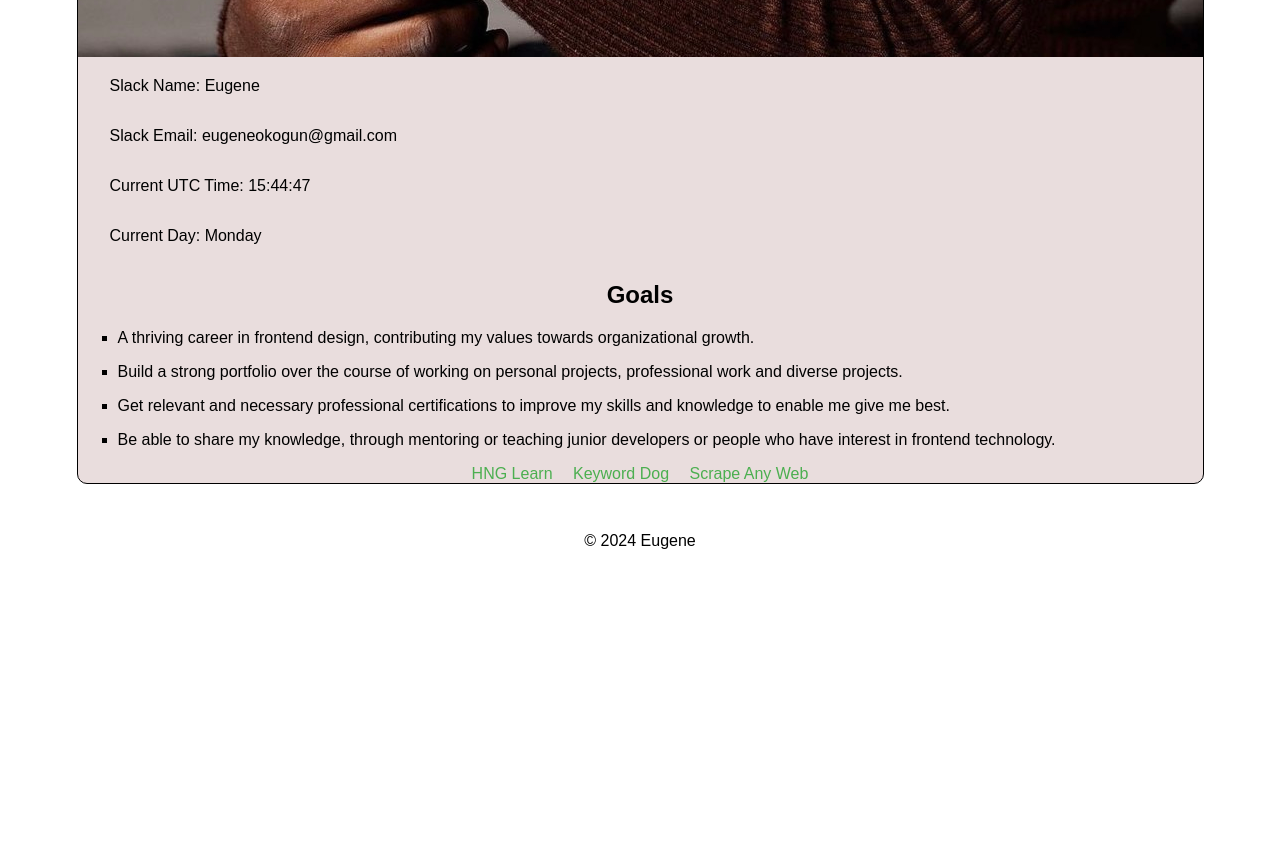
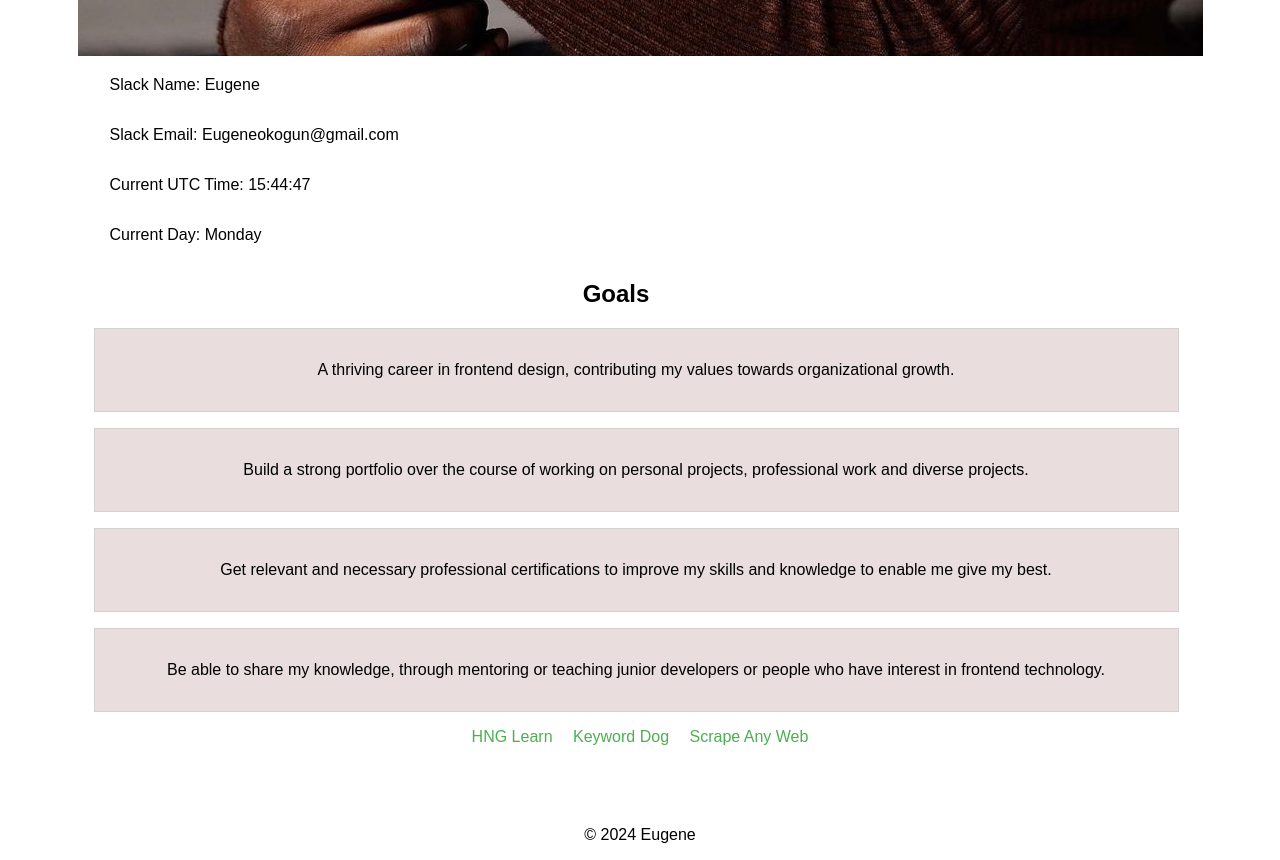
Before and after one commit to onlyeugene/HNG-Profile, a plain HTML site: page index.html in a window 1280 px wide. Shown: the part 1420-2280 px from the top of the page. Before the commit the page ends 1986 px from the top, so only its background shows below. Drawn offline with Linux system fonts and the light colour scheme.

Commit message:
first commit

```diff
--- a/index.html
+++ b/index.html
@@ -15,7 +15,7 @@
             <img id="profile-img" src="./assets/IMG_6275.jpg" alt="Slack Profile Picture" data-testid="slackProfilePicture">
             <div id="profile_content">
                 <p data-testid="slackDisplayName">Slack Name: <span>Eugene</span></p>
-                <p data-testid="slackEmail">Slack Email: <span>eugeneokogun@gmail.com</span></p>
+                <p data-testid="slackEmail">Slack Email: <span>Eugeneokogun@gmail.com</span></p>
                 <p data-testid="currentTimeUTC">Current UTC Time: <span id="utc-time"></span></p>
                 <p data-testid="currentDay">Current Day: <span id="current-day"></span></p>
             </div>
@@ -23,10 +23,10 @@
         <section id="goals">
             <h2 data-testid="goals">Goals</h2>
             <ul data-testid="goalsList">
-                <li>A thriving career in frontend design, contributing my values towards organizational growth.</li>
-                <li>Build a strong portfolio over the course of working on personal projects, professional work and diverse projects.</li>
-                <li>Get relevant and necessary professional certifications to improve my skills and knowledge to enable me give me best.</li>
-                <li>Be able to share my knowledge, through mentoring or teaching junior developers or people who have interest in frontend technology.</li>
+                <li data-testid="goals1">A thriving career in frontend design, contributing my values towards organizational growth.</li>
+                <li data-testid="goals2">Build a strong portfolio over the course of working on personal projects, professional work and diverse projects.</li>
+                <li data-testid="goals3">Get relevant and necessary professional certifications to improve my skills and knowledge to enable me give my best.</li>
+                <li data-testid="goals4">Be able to share my knowledge, through mentoring or teaching junior developers or people who have interest in frontend technology.</li>
             </ul>
         </section>
         <section id="links">
--- a/style.css
+++ b/style.css
@@ -9,7 +9,7 @@ body {
 }
 
 header {
-    background-color: #4CAF50;
+    background-color: rgb(76, 46, 46);;
     color: white;
     padding: 1em;
     width: 100%;
@@ -21,22 +21,48 @@ main {
     flex-direction: column;
     align-items: center;
     margin: 2em;
-    border: 1px solid #000000;
+    padding:0 0 2em 0em;
+    /* border: 1px solid #000000;
     border-bottom-left-radius: 10px;
     border-bottom-right-radius: 10px;
+    background: rgb(233, 221, 221); */
+}
+
+#goals{
+    text-align: center;
+    width: 100%;
+    padding-right: 3em;
+}
+
+#goals li{
+    text-align: center;
+    font-size: 16px;
+    list-style: none;
+}
+
+#goals li:nth-child(1){
+    border: 1px solid rgb(212, 209, 209);;
+    padding: 2em 2em;
     background: rgb(233, 221, 221);
 }
-#goals{
-    text-align: center;
-    /* text-align: start; */
-    /* padding: 0 4em; */
-    width: 100%;
+#goals li:nth-child(2){
+    border: 1px solid rgb(212, 209, 209);;
+    padding: 2em 2em;
+    background: rgb(233, 221, 221);
 }
-#goals li{
-    text-align: start;
-    list-style: square;
-    font-size: 16px;
+
+#goals li:nth-child(3){
+    border: 1px solid rgb(212, 209, 209);;
+    padding: 2em 2em;
+    background: rgb(233, 221, 221);
 }
+
+#goals li:nth-child(4){
+    border: 1px solid rgb(212, 209, 209);;
+    padding: 2em 2em;
+    background: rgb(233, 221, 221);
+}
+
 #goals ul{
     text-align: start;
     display: grid;
```
